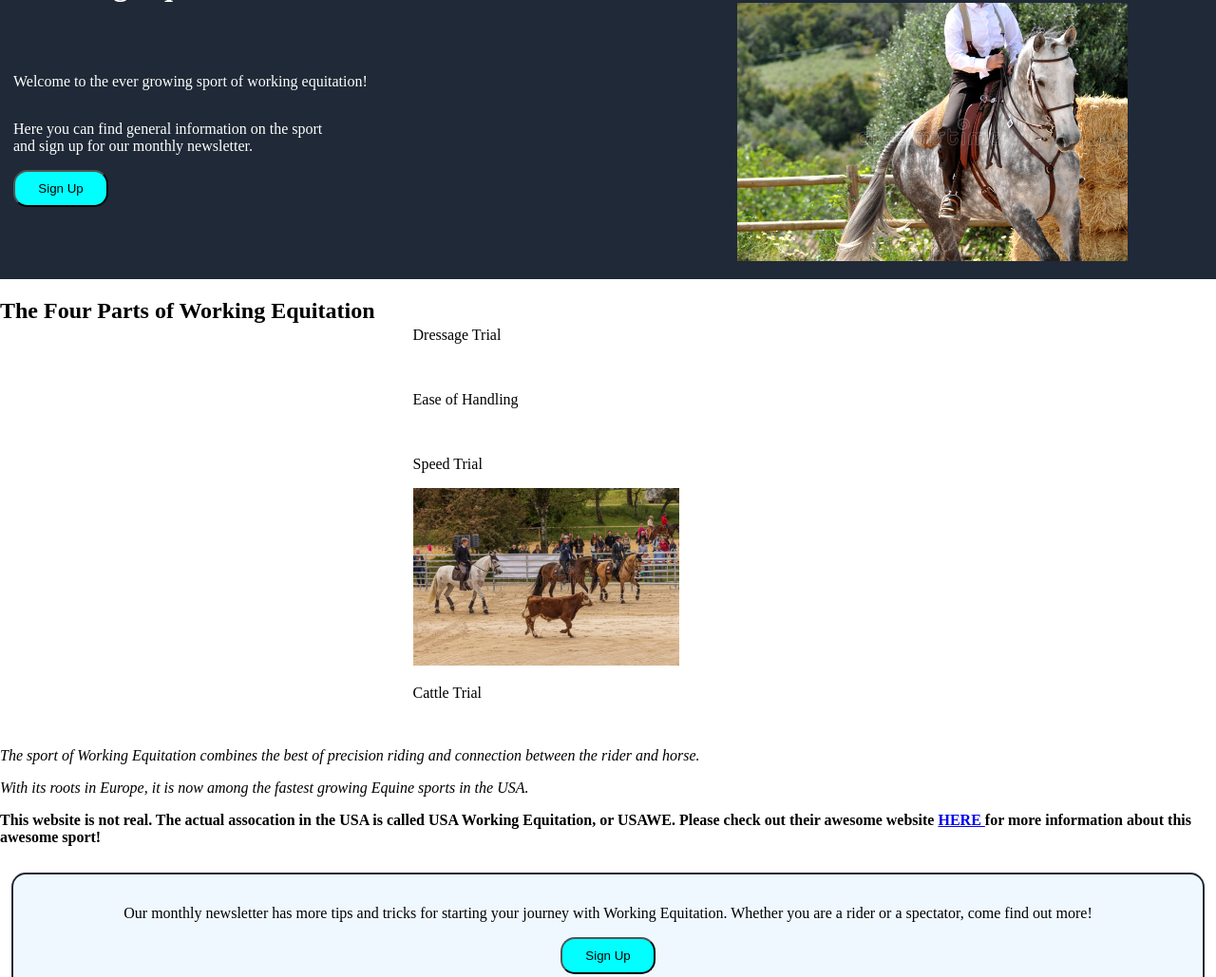
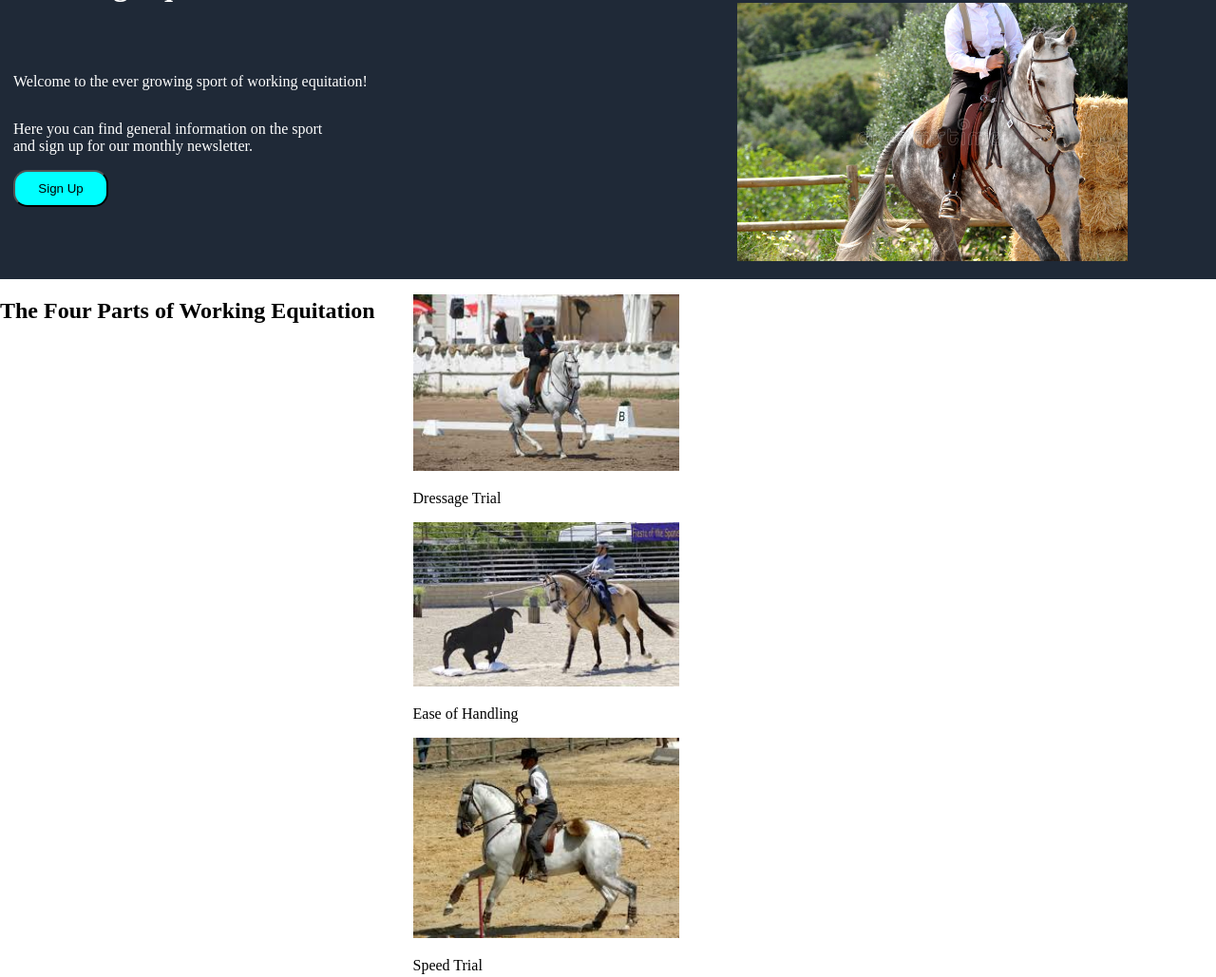
Before and after one commit to floofyhorses/odin-landing-page, a plain HTML site: page index.html in a window 1280 px wide. Shown: the part 87-1116 px from the top of the page at 95% size. Drawn offline with Linux system fonts and the light colour scheme.

Commit message:
Add alt to images

```diff
--- a/index.html
+++ b/index.html
@@ -37,19 +37,19 @@
           <h2>The Four Parts of Working Equitation</h2>
             <ul>
             <div>
-                <img class= "image" src="" alt="">
+                <img class= "image" src="images/dressage.jpeg" alt="A horse and rider performing elegantly in a dressage ring.">
                 <p>Dressage Trial</p>
             </div>
             <div>
-                <img class= "image" src="" alt="">
+                <img class= "image" src="images/we-bull.jpeg" alt="A rider spearing a ring on the back of a wooden bull cutout.">
                 <p>Ease of Handling</p>
             </div>
             <div>
-                <img class= "image" src="" alt="">
+                <img class= "image" src="images/speed.jpeg" alt=" A rider and horse quickly cantering through obstacles.">
                 <p>Speed Trial</p>
             </div>
             <div>
-                <img class= "image" src="images/cow-stock.jpg" alt="">
+                <img class= "image" src="images/cow-stock.jpg" alt=" A rider and horse separating a calf for a herd of cattle.">
                 <p>Cattle Trial</p>
             </div>
             </ul>
```
